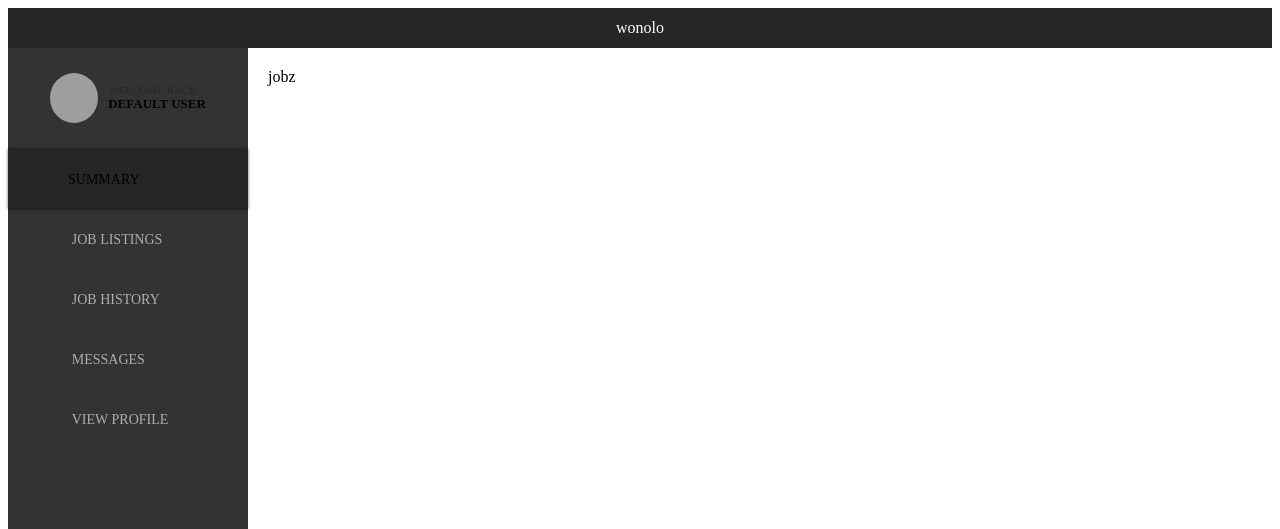
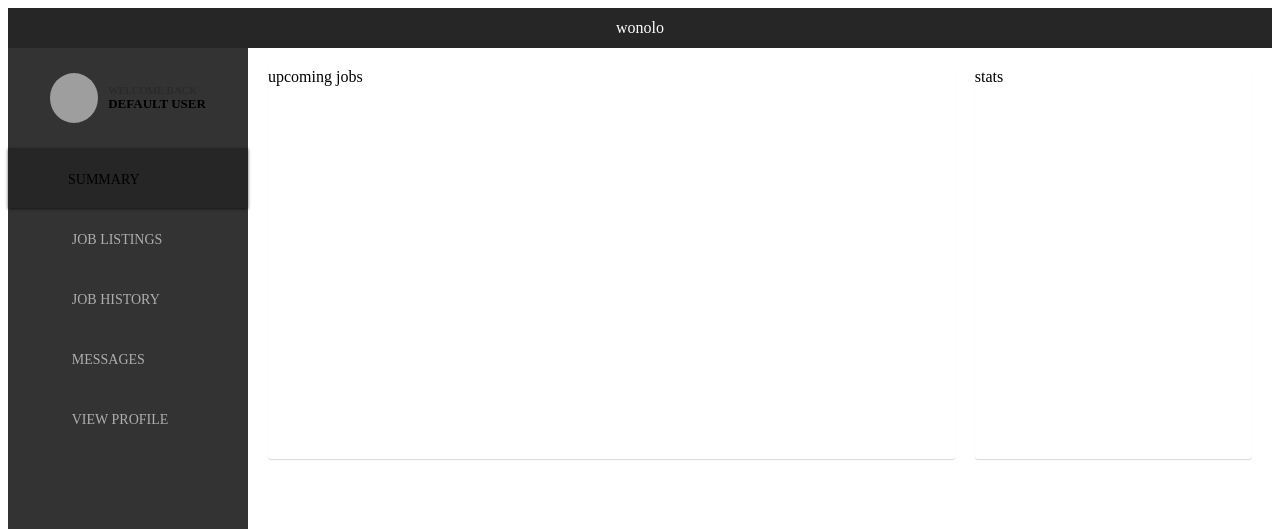
Before and after one commit to tiffaphm/not_wnl_platform, a React app: page / in a window 1280 px wide. Shown: the top 529 px of the page. Built offline with nearby package versions, Linux system fonts and the light colour scheme; grey boxes are pictures that could not be loaded; the HTML template or start-up script is replaced by a standard one.

Commit message:
modify grid layout to accommodate stats and upcoming jobs containers

```diff
--- /dev/null
+++ b/client/src/components/DashboardSubComponents/Summary/Stats.jsx
@@ -0,0 +1,10 @@
+import React from 'react';
+import '../../styles/Summary.css';
+
+const Stats = () => (
+  <div className="stats-container summary-view">
+    stats
+  </div>
+);
+
+export default Stats;
--- a/client/src/components/DashboardSubComponents/Summary/Summary.jsx
+++ b/client/src/components/DashboardSubComponents/Summary/Summary.jsx
@@ -1,9 +1,12 @@
 import React from 'react';
+import UpcomingJobs from './UpcomingJobs';
+import Stats from './Stats';
 import '../../styles/Summary.css';
 
 const Summary = () => (
   <div className="summary-container">
-    jobz
+    <UpcomingJobs />
+    <Stats />
   </div>
 );
 
--- /dev/null
+++ b/client/src/components/DashboardSubComponents/Summary/UpcomingJobs.jsx
@@ -0,0 +1,10 @@
+import React from 'react';
+import '../../styles/Summary.css';
+
+const UpcomingJobs = () => (
+  <div className="upcoming-jobs-container summary-view">
+    upcoming jobs
+  </div>
+);
+
+export default UpcomingJobs;
--- a/client/src/components/styles/Dashboard.css
+++ b/client/src/components/styles/Dashboard.css
@@ -4,10 +4,10 @@
   grid-template-columns: 240px repeat(3, 1fr) 1fr;
   grid-template-rows: repeat(5, 1fr) 50px;
   grid-template-areas:
-    "sidebar summary summary summary stats"
-    "sidebar summary summary summary stats"
-    "sidebar summary summary summary stats"
-    "sidebar details details details details"
-    "sidebar details details details details"
-    "sidebar details details details details";
+    "sidebar main main main main"
+    "sidebar main main main main"
+    "sidebar main main main main"
+    "sidebar bottom bottom bottom bottom"
+    "sidebar bottom bottom bottom bottom"
+    "sidebar bottom bottom bottom bottom";
 }
--- a/client/src/components/styles/Summary.css
+++ b/client/src/components/styles/Summary.css
@@ -1,7 +1,22 @@
 .summary-container {
   display: grid;
-  grid-area: summary;
-  margin: 20px;
+  grid-area: main;
+  grid-template-columns: 70% 30%;
+}
+
+.summary-view {
+  display: grid;
+  grid-area: 1;
+  background-color: #fff;
+  border-radius: .15rem;
+  box-shadow: 0 1px 1px 0 #DADADA;
+}
+
+.upcoming-jobs-container {
+  margin: 20px 10px 20px 20px;
 /*  grid-template-rows: 100px repeat(5, 60px) repeat(2, 1fr);*/
-  background-color: #fff;
 }
+
+.stats-container {
+  margin: 20px 20px 20px 10px;
+}
```
